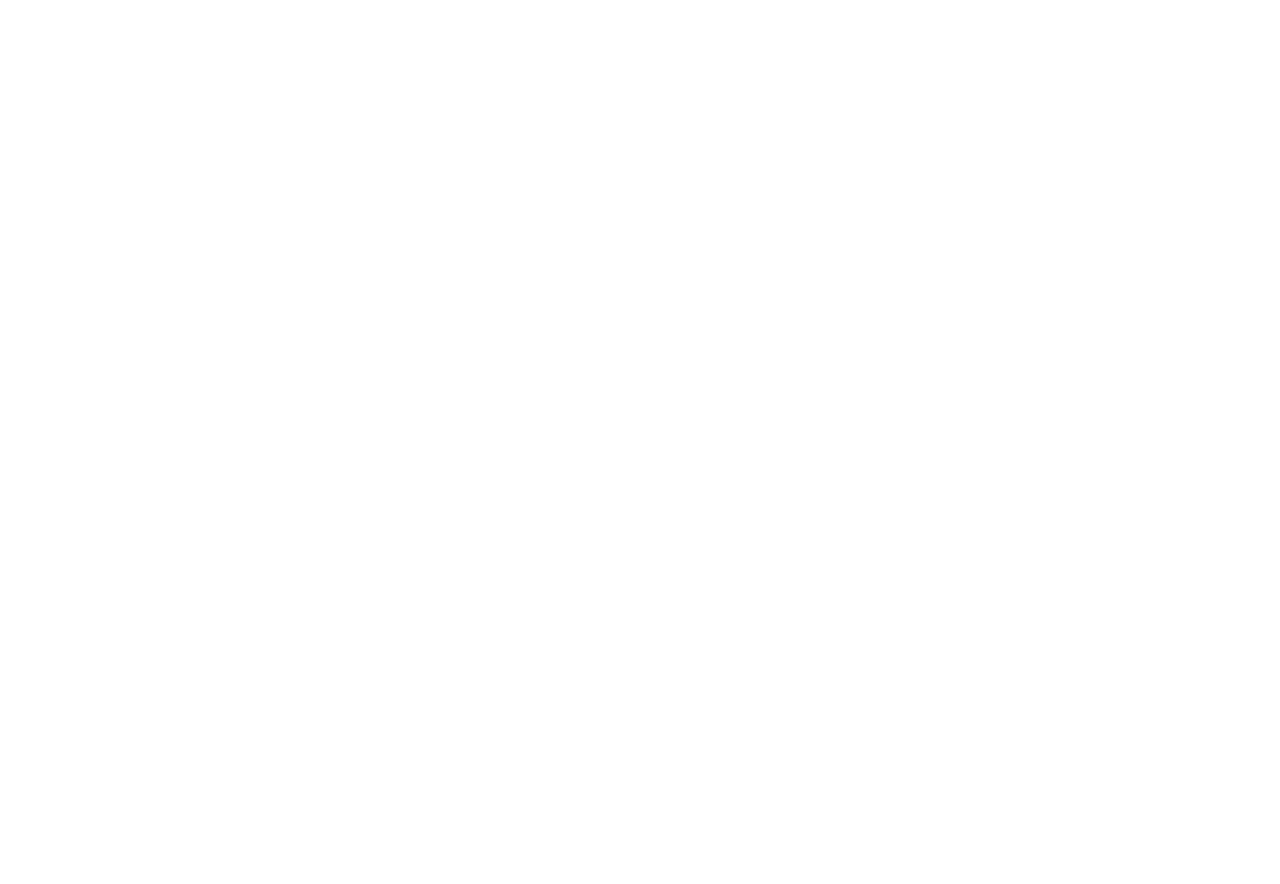
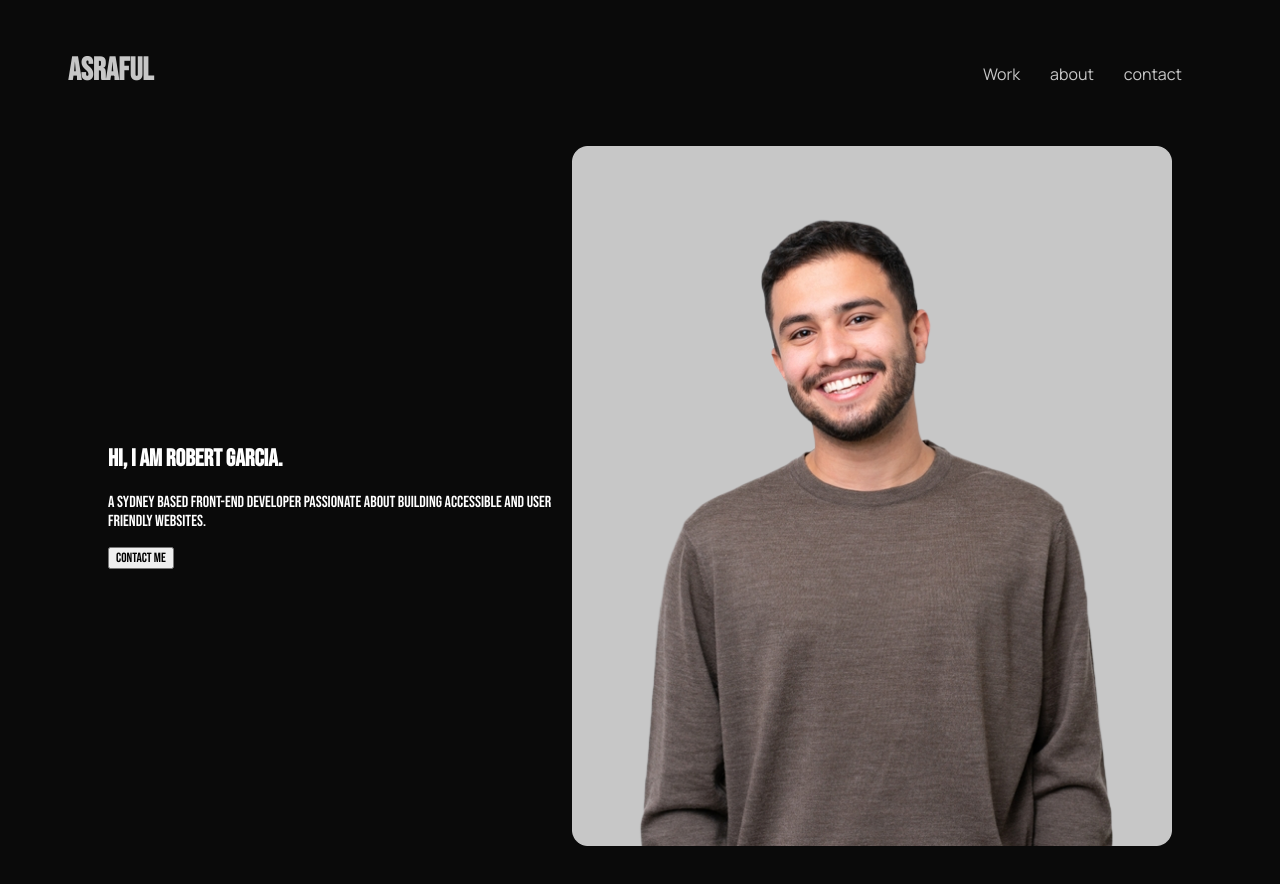
Before and after one commit to MdAsraful/portfolioPro, a plain HTML site: page index.html in a window 1280 px wide. Before the commit the page ends 800 px from the top, so only its background shows below. Drawn offline with Linux system fonts and the light colour scheme.

Commit message:
school work

```diff
--- a/index.html
+++ b/index.html
@@ -4,8 +4,35 @@
     <meta charset="UTF-8">
     <meta name="viewport" content="width=device-width, initial-scale=1.0">
     <title>Document</title>
+    <link rel="stylesheet" href="style.css">
 </head>
 <body>
+    <header>
+        <nav>
+            <h2 class="logoTitle">ASRAFUL</h2>
+            <ul>
+                <li><a href="">Work</a></li>
+                <li><a href="">about</a></li>
+                <li><a href="">contact</a></li>
+            </ul>
+        </nav>
+        <section class="head">
+            <div>
+                <h1>hi, i am
+                    robert garcia.</h1>
+                <p>A Sydney based front-end developer passionate about building accessible and user friendly websites.</p>
+                <button>Contact Me</button>
+                <img src="" alt="">
+                <img src="" alt="">
+            </div>
+            <img src="image/image.png" alt="">
+        </section>
+    </header>
+    <main>
 
+    </main>
+    <footer>
+
+    </footer>
 </body>
 </html>
--- /dev/null
+++ b/style.css
@@ -0,0 +1,39 @@
+
+@import url('https://fonts.googleapis.com/css2?family=Bebas+Neue&family=Manrope:wght@200..800&display=swap');
+
+*{
+    font-family: "Bebas Neue","Manrope", sans-serif;
+
+}
+nav{
+    margin: 24px 60px;
+    display: flex;
+    justify-content: space-between;
+    align-items: baseline;
+}
+body{
+    background-color: #0A0A0A;
+    color: #FFFFFF;
+}
+.logoTitle{
+    font-size: 32px;
+    color: #C7C7C7;
+}
+ul{
+    display: flex;
+
+}
+ul li{
+    list-style: none;
+    margin-right: 30px;
+}
+ul li a{
+    font-family: "Manrope";
+    text-decoration: none;
+    color: #C7C7C7;
+}
+.head{
+    display: flex;
+    align-items: center;
+    margin: 30px 100px 80px;
+}
```
Also changed, not shown: image/image.png (added).
